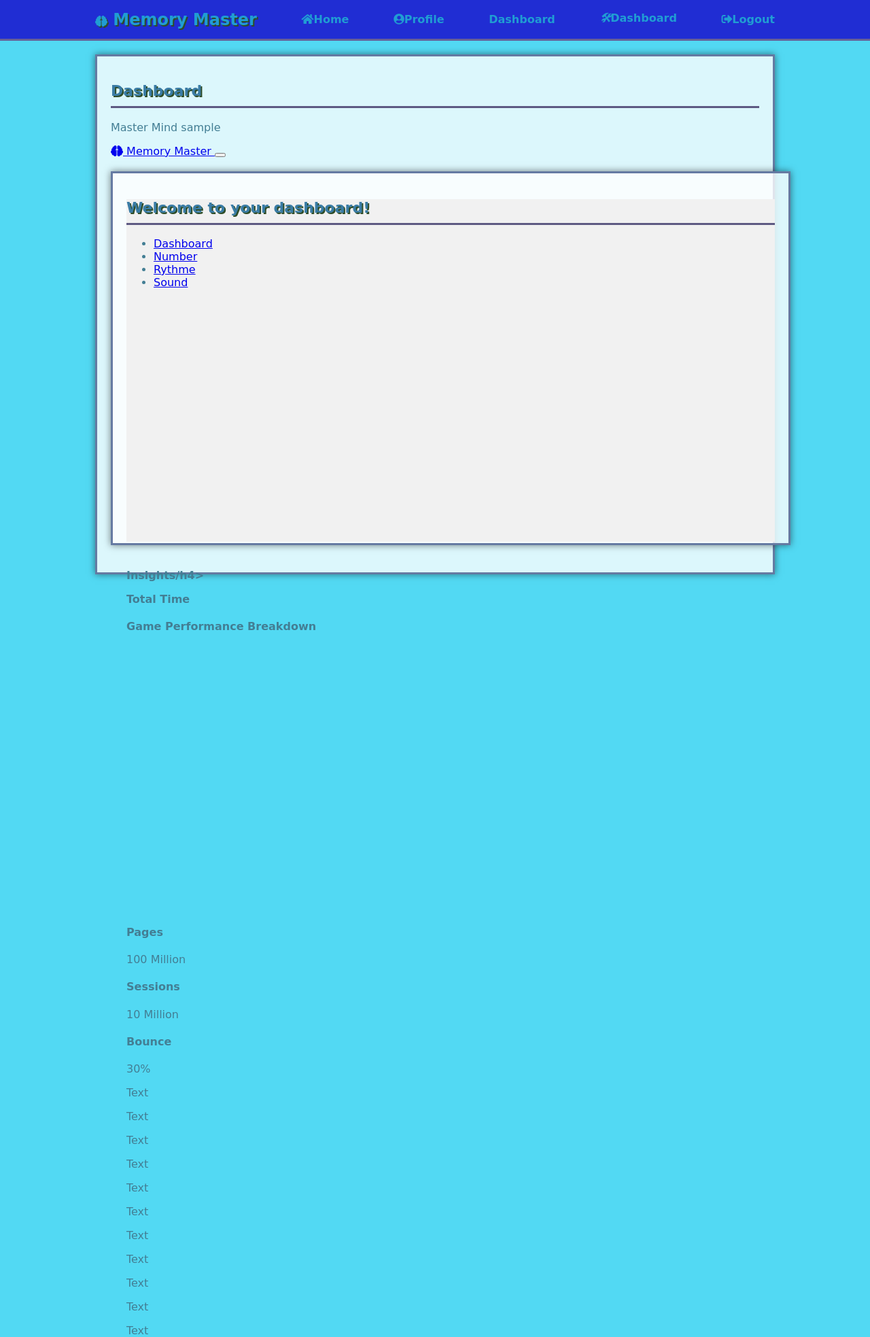
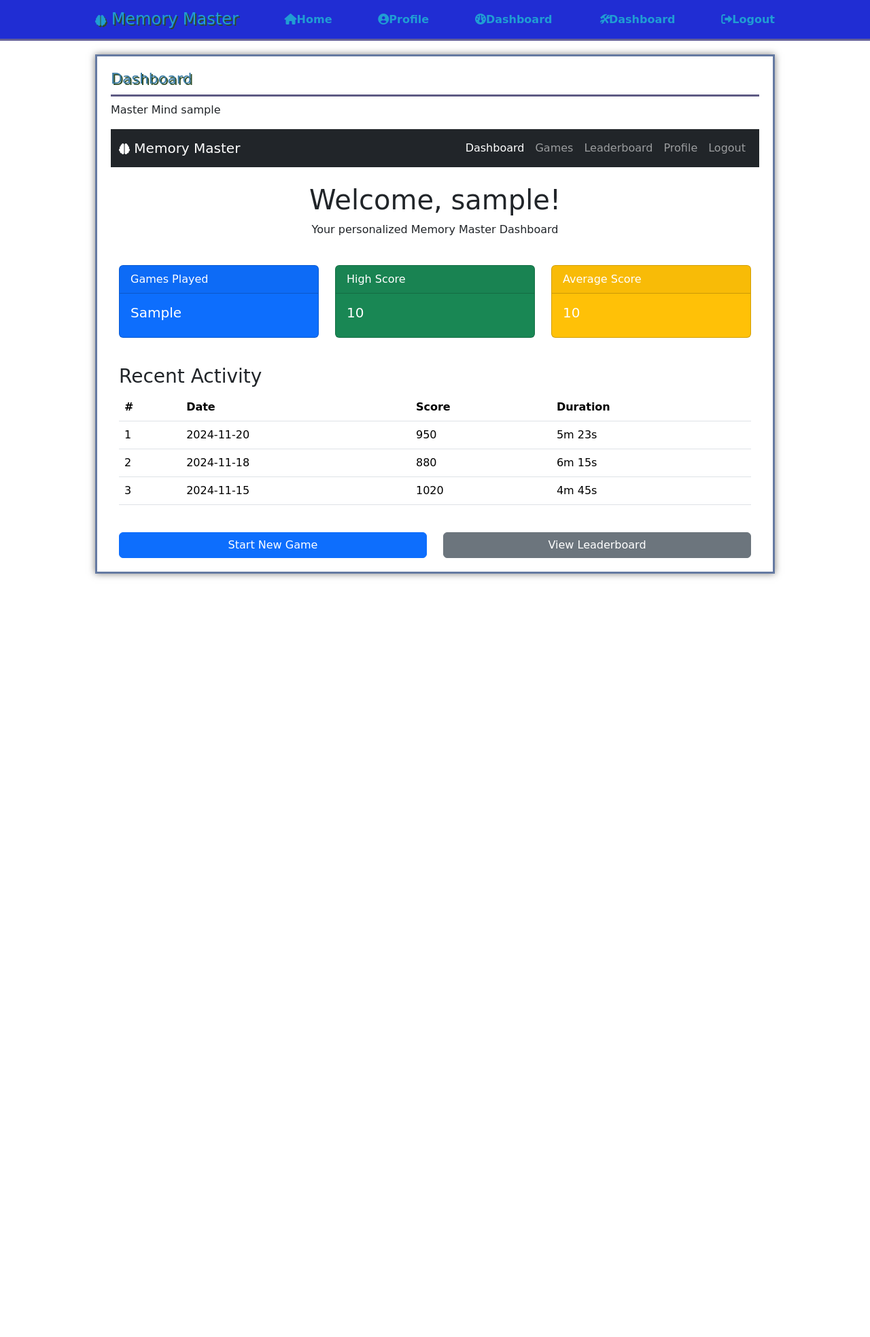
Before and after one commit to sRobinson1209/memory-game-forked, a Flask app: template templates/dashboard.html in a window 1280 px wide. Shown: the whole page at 68% size. After the commit the page ends 851 px from the top, so only its background shows below. Run offline with Flask 3, Linux system fonts and the light colour scheme; the template is opened without the code that fills it: most values are stand-ins (such as "Sample title", 1, 10 or a date in 2020); a map, chart or similar area stays blank; some web fonts are replaced.

Commit message:
Finished dashboard view
Fixed error with showing the dashboard UI - had incorrect indentation & syntax on the main.py

```diff
--- a/static/js/dashboard.js
+++ b/static/js/dashboard.js
@@ -1,5 +1,5 @@
 // Data passed from Flask
-const gameData = {{ game_data, tojson }};
+const gameData = { game_data, tojson };
 
 // Prepare data for score percentage pie chart
 const scoreData = {
--- a/templates/dashboard.html
+++ b/templates/dashboard.html
@@ -4,118 +4,145 @@
 
 {% block content %}
 <h2>Dashboard</h2>
-<script src="{{ url_for('static', filename='templates/dashboard.html') }}"></script>
-<!--<script src="{{ url_for('static', filename='js/dashboard.js') }}"></script>-->
+<!--<script src="{{ url_for('static', filename='templates/dashboard.html') }}"></script>
+<script src="{{ url_for('static', filename='js/dashboard.js') }}"></script>
 <script src="https://cdn.jsdelivr.net/npm/chart.js"></script>
-<script src="{{ url_for('static', filename='js/dashboard.js', v=1)}}"></script>
+<script src="{{ url_for('static', filename='js/dashboard.js', v=1)}}"></script>-->
 <p>Master Mind  {{ username }} </p>
 
+<head>
+    <meta charset="UTF-8">
+    <meta name="viewport" content="width=device-width, initial-scale=1.0">
+    <title>Memory Master - Dashboard</title>
+    <!-- Bootstrap CSS -->
+    <link rel="stylesheet" href="https://cdn.jsdelivr.net/npm/bootstrap@5.3.1/dist/css/bootstrap.min.css">
+    <!-- Font Awesome for Icons -->
+    <link rel="stylesheet" href="https://cdnjs.cloudflare.com/ajax/libs/font-awesome/6.0.0-beta3/css/all.min.css">
+    <link rel="icon" href="{{ url_for('static', filename='images/favicon.ico') }}" type="image/x-icon">
+</head>
+<body>
+    <!-- Navigation Bar -->
     <nav class="navbar navbar-expand-lg navbar-dark bg-dark">
         <div class="container-fluid">
             <a class="navbar-brand" href="#">
                 <i class="fas fa-brain"></i> Memory Master
             </a>
             <button class="navbar-toggler" type="button" data-bs-toggle="collapse" data-bs-target="#navbarNav" aria-controls="navbarNav" aria-expanded="false" aria-label="Toggle navigation">
-      <span class="navbar-toggle-icon"></span>
+                <span class="navbar-toggler-icon"></span>
             </button>
-
             <div class="collapse navbar-collapse" id="navbarNav">
-
-
+                <ul class="navbar-nav ms-auto">
+                    <li class="nav-item">
+                        <a class="nav-link active" href="#">Dashboard</a>
+                    </li>
+                    <li class="nav-item">
+                        <a class="nav-link" href="#">Games</a>
+                    </li>
+                    <li class="nav-item">
+                        <a class="nav-link" href="#">Leaderboard</a>
+                    </li>
+                    <li class="nav-item">
+                        <a class="nav-link" href="#">Profile</a>
+                    </li>
+                    <li class="nav-item">
+                        <a class="nav-link" href="#">Logout</a>
+                    </li>
+                </ul>
+            </div>
         </div>
     </nav>
 
-<div class="container-fluid">
-  <div class="row content">
-    <div class="col-sm-3 sidenav hidden-xs">
-      <h2>Welcome to your dashboard!</h2>
-      <ul class="nav nav-pills nav-stacked">
-        <li class="active"><a href="#section1">Dashboard</a></li>
-        <li><a href="#section2">Number</a></li>
-        <li><a href="#section3">Rythme</a></li>
-        <li><a href="#section3">Sound</a></li>
-      </ul><br>
+    <!-- Dashboard Content -->
+    <div class="container mt-4">
+        <div class="row">
+            <div class="col-md-12 text-center">
+                <h1>Welcome, {{ username }}!</h1>
+                <p>Your personalized Memory Master Dashboard</p>
             </div>
-    <br>
-
-    <div class="col-sm-9">
-      <div class="well">
-        <h4>Insights/h4>
-        <p>Total Time</p>
-      </div>
-      <div class="row">
-        <div class="col-sm-3">
-          <div class="well">
-            <h4>Game Performance Breakdown</h4>
-            <div class="chart-container">
-        <!-- Pie Chart for Score Percentage -->
-        <canvas id="scorePieChart"></canvas>
         </div>
 
-            <div class="chart-container">
-        <!-- Pie Chart for Time Played -->
-        <canvas id="timePieChart"></canvas>
+        <div class="row mt-4">
+            <!-- Stats Section -->
+            <div class="col-md-4">
+                <div class="card text-white bg-primary mb-3">
+                    <div class="card-header">Games Played</div>
+                    <div class="card-body">
+                        <h5 class="card-title">{{ stats['games_played'] }}</h5>
                     </div>
                 </div>
             </div>
-        <div class="col-sm-3">
-          <div class="well">
-            <h4>Pages</h4>
-            <p>100 Million</p>
-          </div>
-        </div>
-        <div class="col-sm-3">
-          <div class="well">
-            <h4>Sessions</h4>
-            <p>10 Million</p>
-          </div>
-        </div>
-        <div class="col-sm-3">
-          <div class="well">
-            <h4>Bounce</h4>
-            <p>30%</p>
+            <div class="col-md-4">
+                <div class="card text-white bg-success mb-3">
+                    <div class="card-header">High Score</div>
+                    <div class="card-body">
+                        <h5 class="card-title">{{ stats['high_score'] }}</h5>
                     </div>
                 </div>
             </div>
-      <div class="row">
-        <div class="col-sm-4">
-          <div class="well">
-            <p>Text</p>
-            <p>Text</p>
-            <p>Text</p>
-          </div>
-        </div>
-        <div class="col-sm-4">
-          <div class="well">
-            <p>Text</p>
-            <p>Text</p>
-            <p>Text</p>
-          </div>
-        </div>
-        <div class="col-sm-4">
-          <div class="well">
-            <p>Text</p>
-            <p>Text</p>
-            <p>Text</p>
-          </div>
-        </div>
-      </div>
-      <div class="row">
-        <div class="col-sm-8">
-          <div class="well">
-            <p>Text</p>
-          </div>
-        </div>
-        <div class="col-sm-4">
-          <div class="well">
-            <p>Text</p>
-          </div>
-        </div>
+            <div class="col-md-4">
+                <div class="card text-white bg-warning mb-3">
+                    <div class="card-header">Average Score</div>
+                    <div class="card-body">
+                        <h5 class="card-title">{{ stats['average_score'] }}</h5>
                     </div>
                 </div>
             </div>
         </div>
 
+        <!-- Recent Activity Section -->
+        <div class="row mt-4">
+            <div class="col-md-12">
+                <h3>Recent Activity</h3>
+                <table class="table table-hover">
+                    <thead>
+                        <tr>
+                            <th>#</th>
+                            <th>Date</th>
+                            <th>Score</th>
+                            <th>Duration</th>
+                        </tr>
+                    </thead>
+                    <tbody>
+                        <tr>
+                            <td>1</td>
+                            <td>2024-11-20</td>
+                            <td>950</td>
+                            <td>5m 23s</td>
+                        </tr>
+                        <tr>
+                            <td>2</td>
+                            <td>2024-11-18</td>
+                            <td>880</td>
+                            <td>6m 15s</td>
+                        </tr>
+                        <tr>
+                            <td>3</td>
+                            <td>2024-11-15</td>
+                            <td>1020</td>
+                            <td>4m 45s</td>
+                        </tr>
+                    </tbody>
+                </table>
+            </div>
+        </div>
+
+        <!-- Add New Features -->
+        <div class="row mt-4">
+            <div class="col-md-6">
+                <button class="btn btn-primary w-100">Start New Game</button>
+            </div>
+            <div class="col-md-6">
+                <button class="btn btn-secondary w-100">View Leaderboard</button>
+            </div>
+        </div>
+    </div>
+
+    <!-- Bootstrap JS -->
+    <script src="https://cdn.jsdelivr.net/npm/bootstrap@5.3.1/dist/js/bootstrap.bundle.min.js"></script>
+</body>
+</html>
+
+
 
 
 {% endblock %}
```
Also changed, not shown: main.py (+8 -9 lines). Lines whose indentation alone changed are shown as unchanged.
